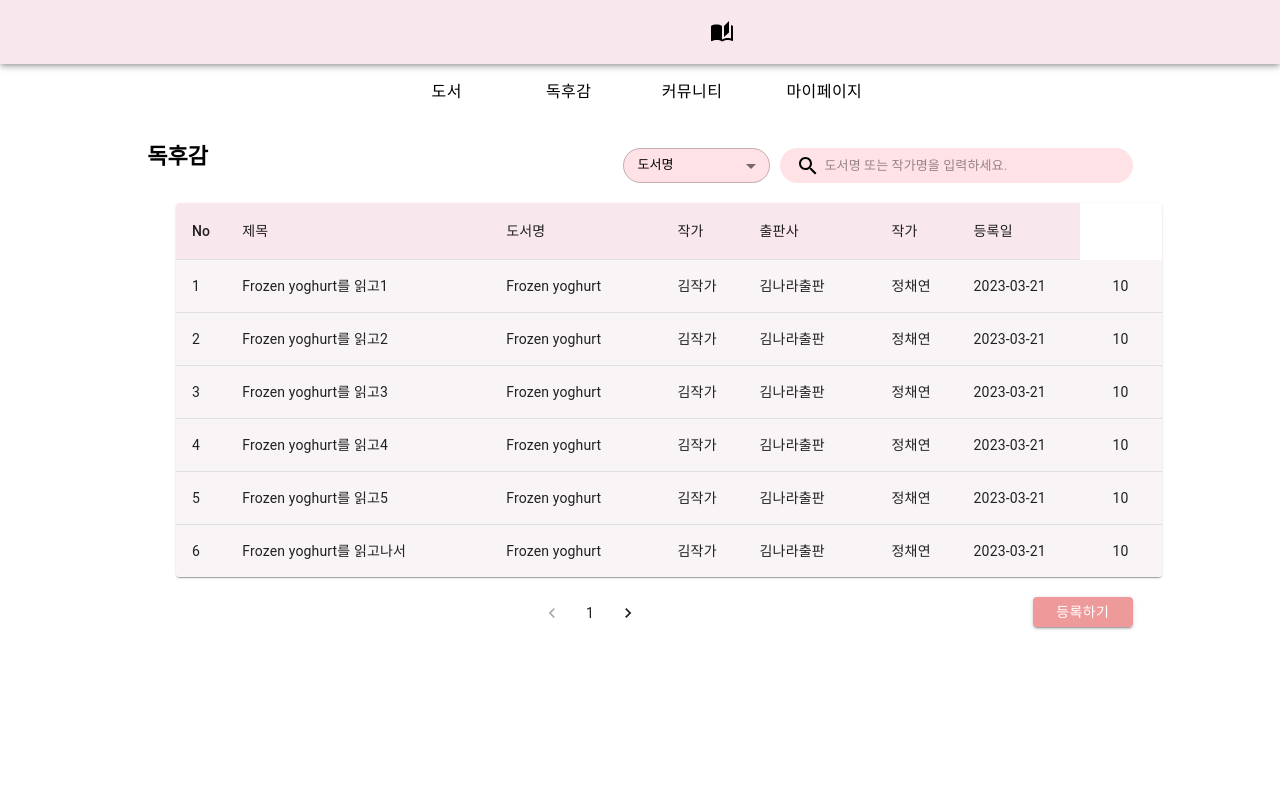
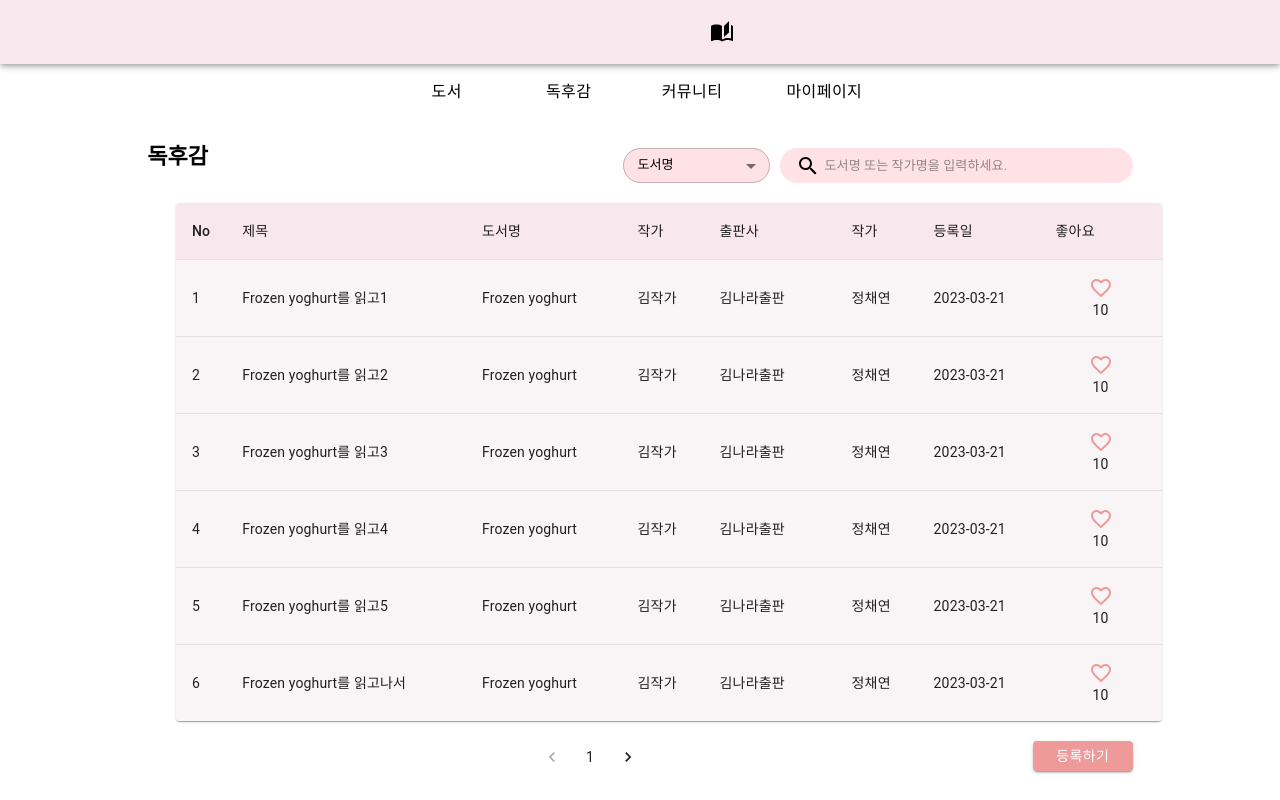
Before and after one commit to KimJeongMin2/SEBook_front, a React (Create React App) app: page /BookReportList in a window 1280 px wide. Built offline with nearby package versions, Linux system fonts and the light colour scheme.

Commit message:
select 바 위치 수정

```diff
--- a/src/components/BookReportList.js
+++ b/src/components/BookReportList.js
@@ -248,6 +248,7 @@ function BookReportList() {
                 <TableCell style={{ width: "100px" }}>출판사</TableCell>
                 <TableCell style={{ width: "50px" }}>작가</TableCell>
                 <TableCell style={{ width: "90px" }}>등록일</TableCell>
+                <TableCell style={{ width: "90px" }}>좋아요</TableCell>
               </TableRow>
             </TableHead>
             <TableBody style={{ backgroundColor: "#F9F5F6" }}>
@@ -271,7 +272,18 @@ function BookReportList() {
                   <TableCell>{row.writer}</TableCell>
                   <TableCell>{row.date}</TableCell>
                   <TableCell style={{ width: "50px", textAlign: "center" }}>
-                    {row.like}
+                    {likeStatus[row.id] ? (
+                      <FavoriteIcon
+                        style={{ color: "#EF9A9A" }}
+                        onClick={() => toggleLike(row.id)}
+                      />
+                    ) : (
+                      <FavoriteBorderIcon
+                        style={{ color: "#EF9A9A" }}
+                        onClick={() => toggleLike(row.id)}
+                      />
+                    )}
+                    <div style={{ marginTop: "-5px" }}>{row.like}</div>
                   </TableCell>
                 </TableRow>
               ))}
```
